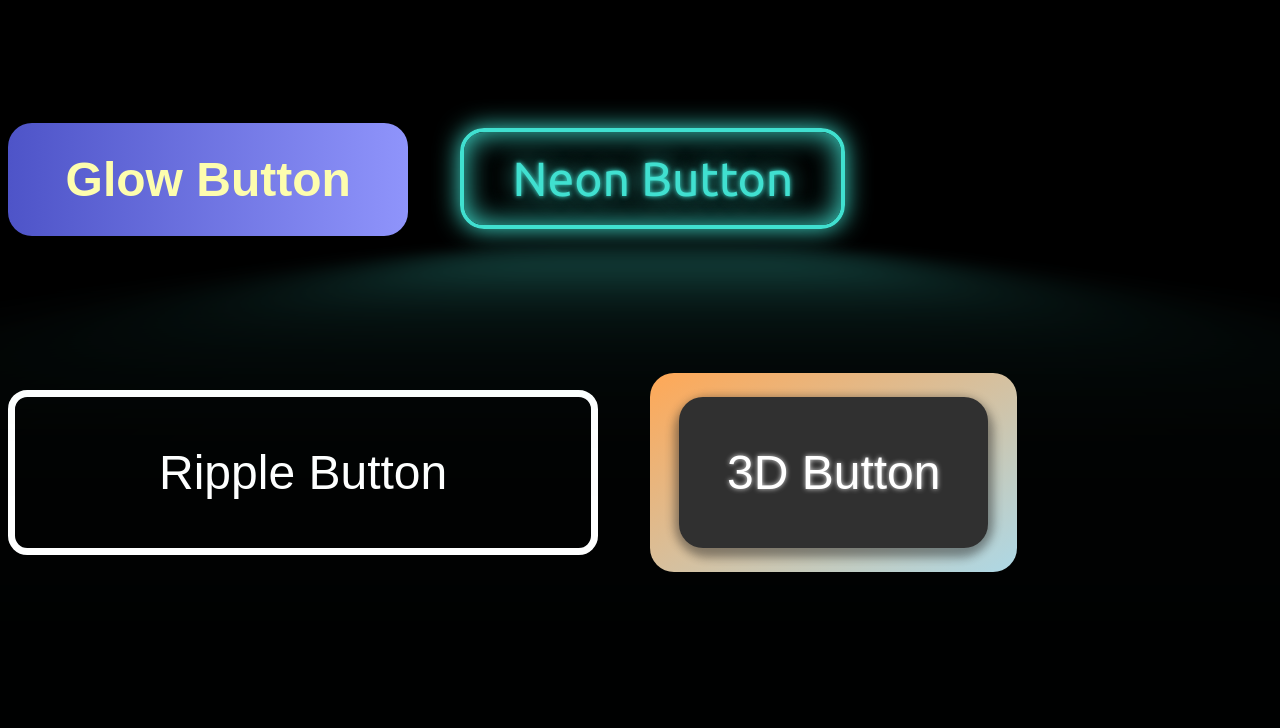
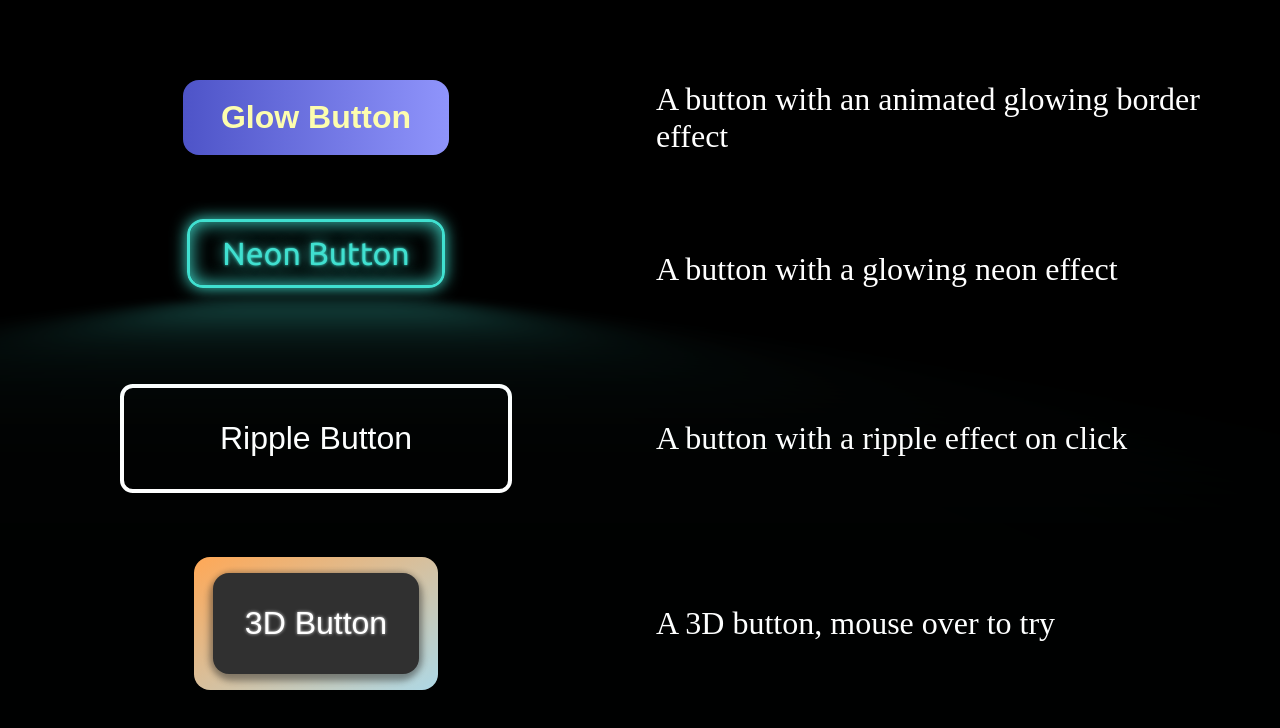
Before and after one commit to rtp314/astro-portfolio, an Astro site: page /gallery/buttons in a window 1280 px wide. Built offline with nearby package versions, Linux system fonts and the light colour scheme; Astro itself is replaced by a stand-in of ours.

Commit message:
add grid to Buttons

```diff
--- a/src/components/Buttons/Buttons.astro
+++ b/src/components/Buttons/Buttons.astro
@@ -3,10 +3,34 @@ import GlowButton from './components/GlowButton/GlowButton.astro';
 import NeonButton from './components/NeonButton/NeonButton.astro';
 import RippleButton from './components/RippleButton/RippleButton.astro';
 import ThreeDButton from './components/ThreeDButton/ThreeDButton.astro';
-const size = 3;
+const size = 2;
 ---
 
-<GlowButton size={size}>Glow Button</GlowButton>
-<NeonButton size={size}>Neon Button</NeonButton>
-<RippleButton size={size}>Ripple Button</RippleButton>
-<ThreeDButton size={size}>3D Button</ThreeDButton>
+<style lang="scss">
+  .button-gallery {
+    display: grid;
+    grid-template-columns: 1fr 1fr;
+    gap: 2rem;
+
+    .button-display {
+      justify-self: center;
+    }
+
+    .button-text {
+      color: white;
+      font-size: 2rem;
+      align-self: center;
+    }
+  }
+</style>
+
+<div class="button-gallery">
+  <div class="button-display"><GlowButton size={size}>Glow Button</GlowButton></div>
+  <div class="button-text">A button with an animated glowing border effect</div>
+  <div class="button-display"><NeonButton size={size}>Neon Button</NeonButton></div>
+  <div class="button-text">A button with a glowing neon effect</div>
+  <div class="button-display"><RippleButton size={size}>Ripple Button</RippleButton></div>
+  <div class="button-text">A button with a ripple effect on click</div>
+  <div class="button-display"><ThreeDButton size={size}>3D Button</ThreeDButton></div>
+  <div class="button-text">A 3D button, mouse over to try</div>
+</div>
```
